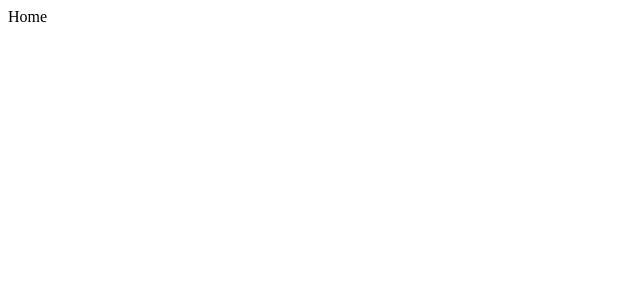
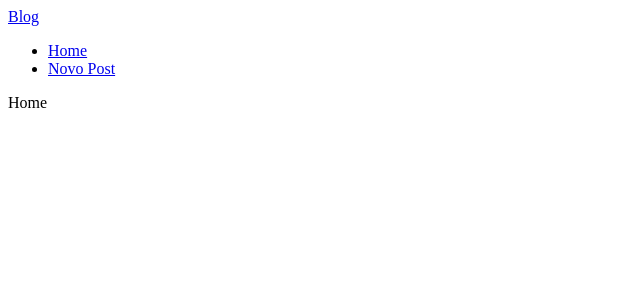
Before and after one commit to jo0u/react-axios, a React (Vite) app: page / in a window 1280 px wide. Shown: the top 300 px of the page, without its empty margins (0-640 px from the left). Built offline with nearby package versions, Linux system fonts and the light colour scheme.

Commit message:
Inclusão do navbar

```diff
--- a/src/App.jsx
+++ b/src/App.jsx
@@ -1,9 +1,11 @@
+import Navbar from "./components/NavBar";
 import { Outlet } from "react-router-dom";
 import "./App.css";
 
 function App() {
   return (
     <div className="App">
+      <Navbar />
       <div className="container">
         <Outlet />
       </div>
--- /dev/null
+++ b/src/components/Navbar.jsx
@@ -0,0 +1,20 @@
+import { Link } from "react-router-dom";
+const Navbar = () => {
+  return (
+    <nav className="navbar">
+      <Link to={`/`}>Blog</Link>
+      <ul>
+        <li>
+          <Link to={`/`}>Home</Link>
+        </li>
+        <li>
+          <Link to={`/new`} className="new-btn">
+            Novo Post
+          </Link>
+        </li>
+      </ul>
+    </nav>
+  );
+};
+
+export default Navbar;
```
